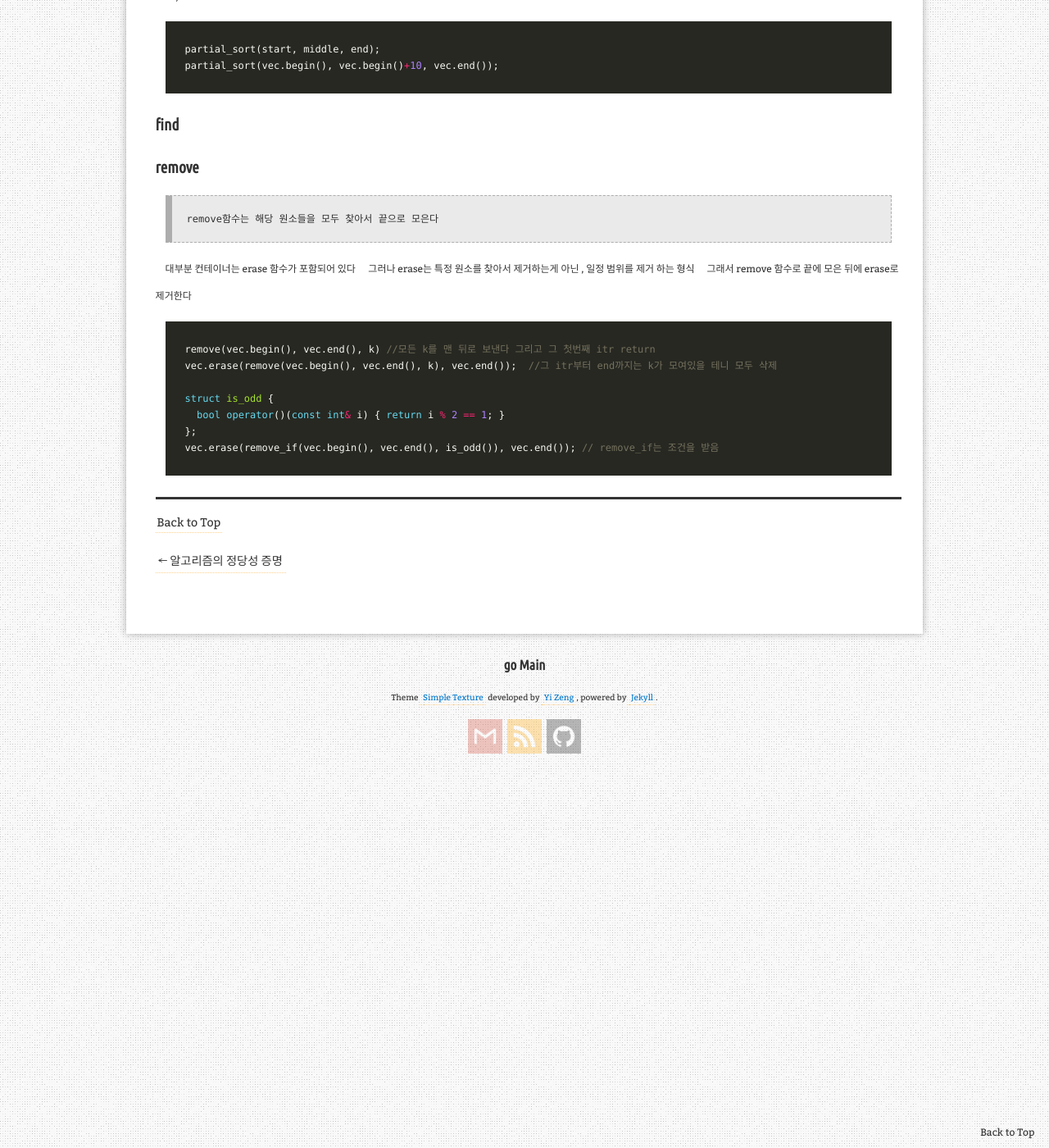
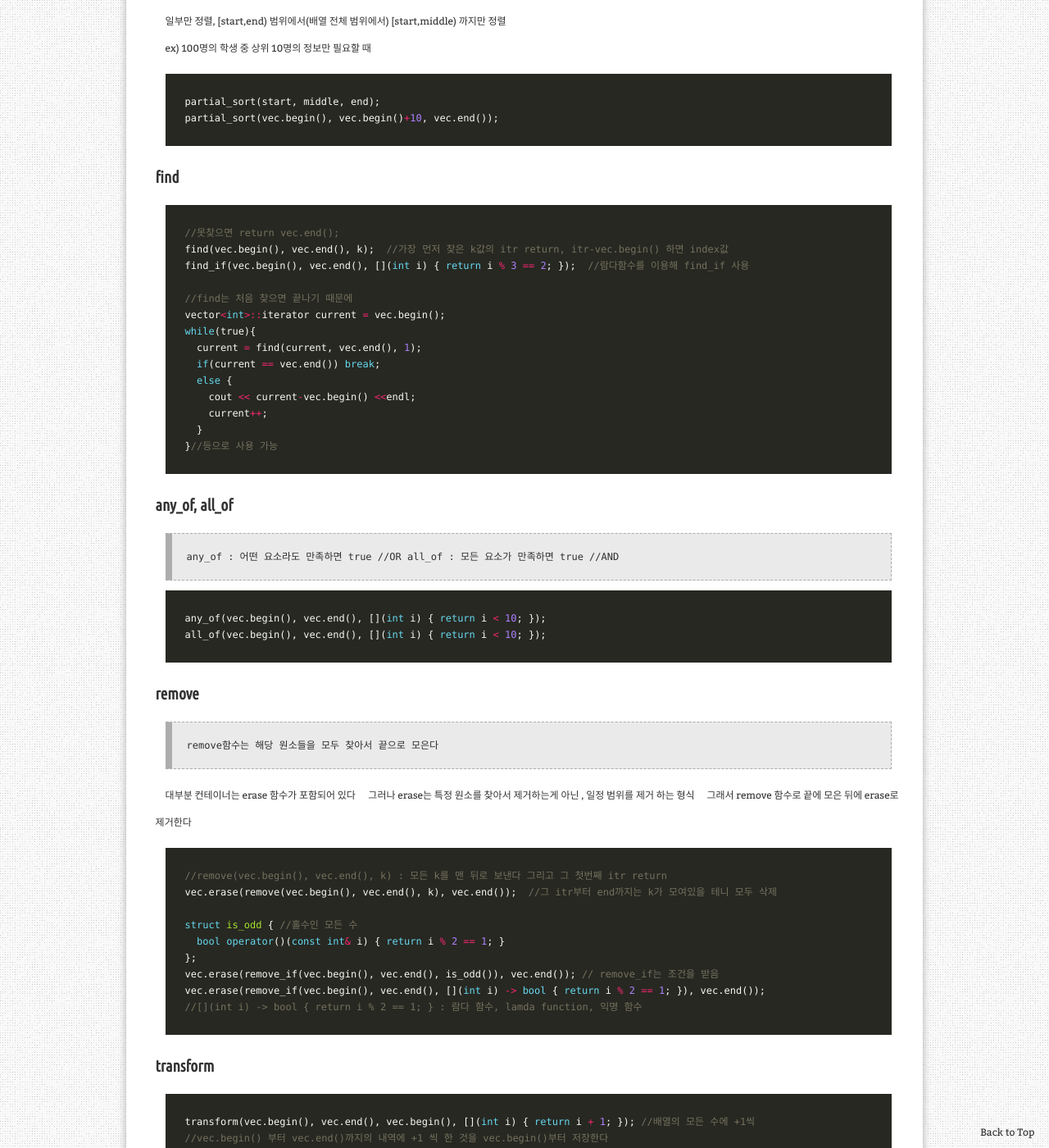
Before and after one commit to aristohyun/aristohyun.github.io, a Jekyll site: the page built from _posts/2020-07-27-Algorithm.md, in a window 1280 px wide and 1400 px high, scrolled down 989 px. Shown: the whole window at 82% size. Built offline with Jekyll 4.4.1, drawn with Linux system fonts in a browser that asks for light colours; comment, search, counter and statistics services are not loaded; some of the changed text lies outside the part shown.

Commit message:
post:c++ Algorithm

```diff
--- a/_posts/2020-07-27-header-algorithm--Info copy.md
+++ b/_posts/2020-07-27-Algorithm.md
@@ -52,7 +52,32 @@ partial_sort(vec.begin(), vec.begin()+10, vec.end());
 
 ### find
 
+~~~ c++
+//못찾으면 return vec.end();
+find(vec.begin(), vec.end(), k);  //가장 먼저 찾은 k값의 itr return, itr-vec.begin() 하면 index값
+find_if(vec.begin(), vec.end(), [](int i) { return i % 3 == 2; });  //람다함수를 이용해 find_if 사용
 
+//find는 처음 찾으면 끝나기 때문에
+vector<int>::iterator current = vec.begin();
+while(true){
+  current = find(current, vec.end(), 1);
+  if(current == vec.end()) break;
+  else {
+    cout << current-vec.begin() <<endl;
+    current++;
+  }
+}//등으로 사용 가능
+~~~
+
+### any_of, all_of
+
+> any_of : 어떤 요소라도 만족하면 true  //OR
+> all_of : 모든 요소가 만족하면 true      //AND
+
+~~~ c++
+any_of(vec.begin(), vec.end(), [](int i) { return i < 10; });
+all_of(vec.begin(), vec.end(), [](int i) { return i < 10; });
+~~~
 
 ### remove
 > remove함수는 해당 원소들을 모두 찾아서 끝으로 모은다
@@ -62,11 +87,19 @@ partial_sort(vec.begin(), vec.begin()+10, vec.end());
 <span class="margin">그래서 remove 함수로 끝에 모은 뒤에 erase로 제거한다</span>
 
 ~~~ c++
-remove(vec.begin(), vec.end(), k) //모든 k를 맨 뒤로 보낸다 그리고 그 첫번째 itr return
+//remove(vec.begin(), vec.end(), k) : 모든 k를 맨 뒤로 보낸다 그리고 그 첫번째 itr return
 vec.erase(remove(vec.begin(), vec.end(), k), vec.end());  //그 itr부터 end까지는 k가 모여있을 테니 모두 삭제
 
-struct is_odd {
+struct is_odd { //홀수인 모든 수
   bool operator()(const int& i) { return i % 2 == 1; }
 };
 vec.erase(remove_if(vec.begin(), vec.end(), is_odd()), vec.end()); // remove_if는 조건을 받음
+vec.erase(remove_if(vec.begin(), vec.end(), [](int i) -> bool { return i % 2 == 1; }), vec.end());
+//[](int i) -> bool { return i % 2 == 1; } : 람다 함수, lamda function, 익명 함수
 ~~~
+
+### transform
+~~~ c++
+transform(vec.begin(), vec.end(), vec.begin(), [](int i) { return i + 1; }); //배열의 모든 수에 +1씩
+//vec.begin() 부터 vec.end()까지의 내역에 +1 씩 한 것을 vec.begin()부터 저장한다
+~~~
```
